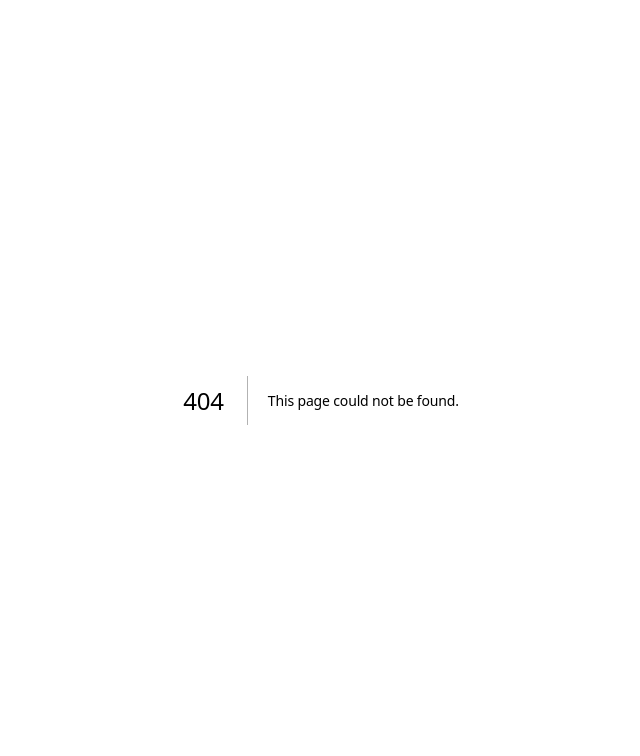
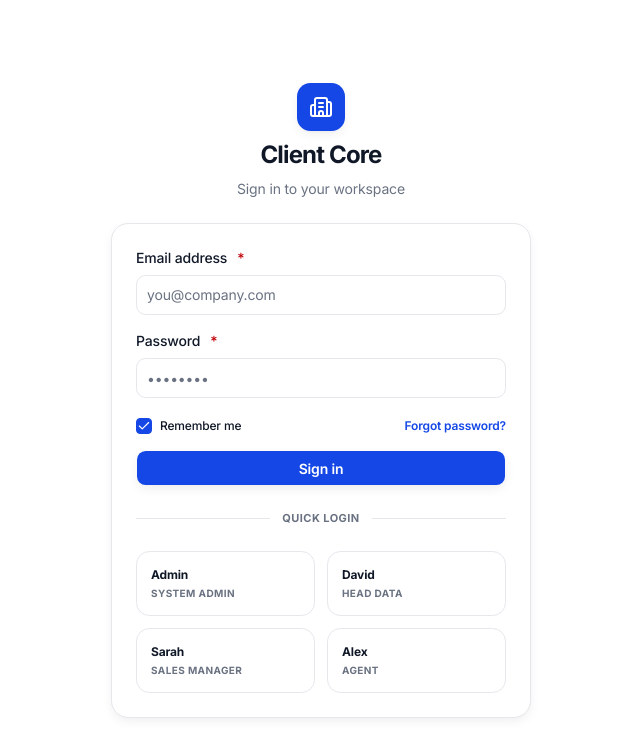
Before and after one commit to yousefdawood7/client-core, a Next.js app: page /login in a window 1280 px wide. Before the commit this address had no page. Shown: the top 756 px of the page, without its empty margins (319-959 px from the left). Built offline with nearby package versions, Linux system fonts and the light colour scheme.

Commit message:
feat(auth): add login page routing and mount login form

```diff
--- /dev/null
+++ b/src/app/login/page.tsx
@@ -0,0 +1,26 @@
+import { Building2 } from "lucide-react";
+import LoginForm from "@/features/auth/components/login-form";
+
+export default function LoginPage() {
+  return (
+    <div className="flex min-h-screen flex-col items-center justify-center bg-background p-4">
+      {/* Top Branding Section */}
+      <div className="flex flex-col items-center gap-2 mb-6 text-center">
+        <div className="flex h-12 w-12 items-center justify-center rounded-xl bg-primary text-primary-foreground shadow-md">
+          <Building2 className="h-6 w-6" />
+        </div>
+        <h1 className="text-2xl font-bold tracking-tight text-foreground">
+          Client Core
+        </h1>
+        <p className="text-sm text-muted-foreground">
+          Sign in to your workspace
+        </p>
+      </div>
+
+      {/* Main Login Card */}
+      <div className="w-full max-w-[420px] rounded-2xl border border-border bg-background p-6 shadow-sm">
+        <LoginForm />
+      </div>
+    </div>
+  );
+}
```
